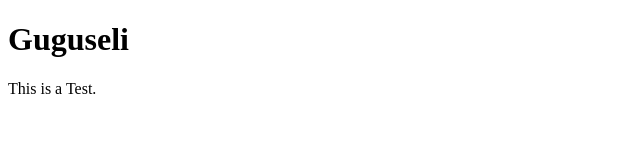
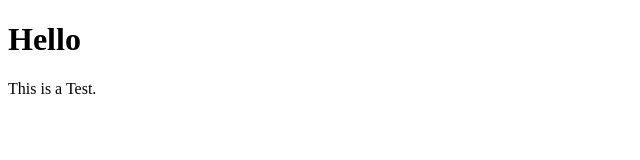
Before and after one commit to lilalure/RengerLab, a plain HTML site: page index.html in a window 1280 px wide. Shown: the whole page, without its empty margins (0-640 px from the left). Drawn offline with Linux system fonts and the light colour scheme.

Commit message:
first commit in review-branch

```diff
--- a/index.html
+++ b/index.html
@@ -5,7 +5,7 @@
 </head>
 <body>
 
-<h1>Guguseli</h1>
+<h1>Hello</h1>
 <p>This is a Test.</p>
 
 </body>
```
